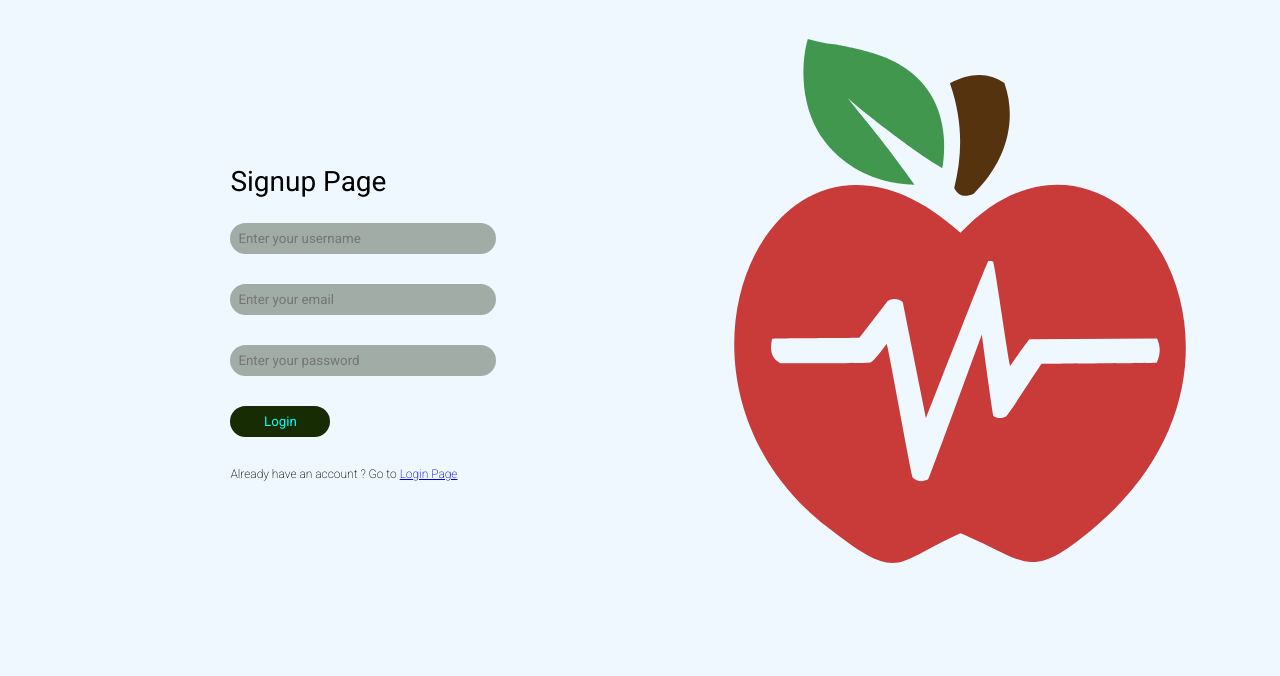
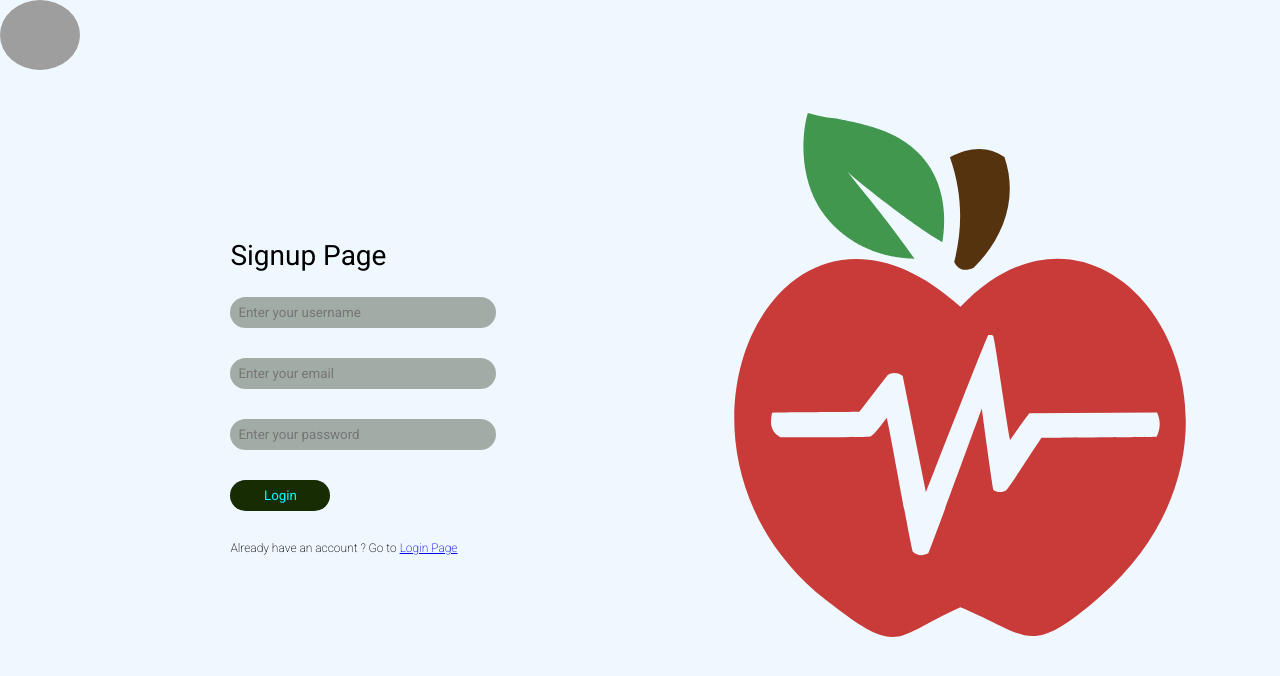
Before and after one commit to Ali2005-alt/Fruits, a plain HTML site: page singup.html in a window 1280 px wide. Drawn offline with Linux system fonts and the light colour scheme; grey boxes are pictures that could not be loaded.

Commit message:
addition

```diff
--- a/css/design.css
+++ b/css/design.css
@@ -162,6 +162,7 @@ text-align: center;
     padding: 8px;
     border: none;
     width: 100px;
+     justify-content: center;
     border-radius: 20px;
     margin: 15px 0;
     cursor: pointer;
--- a/singup.html
+++ b/singup.html
@@ -8,6 +8,9 @@
 </head>
 <body style="background-color: aliceblue;">
 
+     <div>
+         <a href="index.html"> <img class="logo" src="./images/fruits-1114060.jpg" alt=""> </a>
+      </div>
 
     <div class="login-page">
         <div class="first-child">
```
